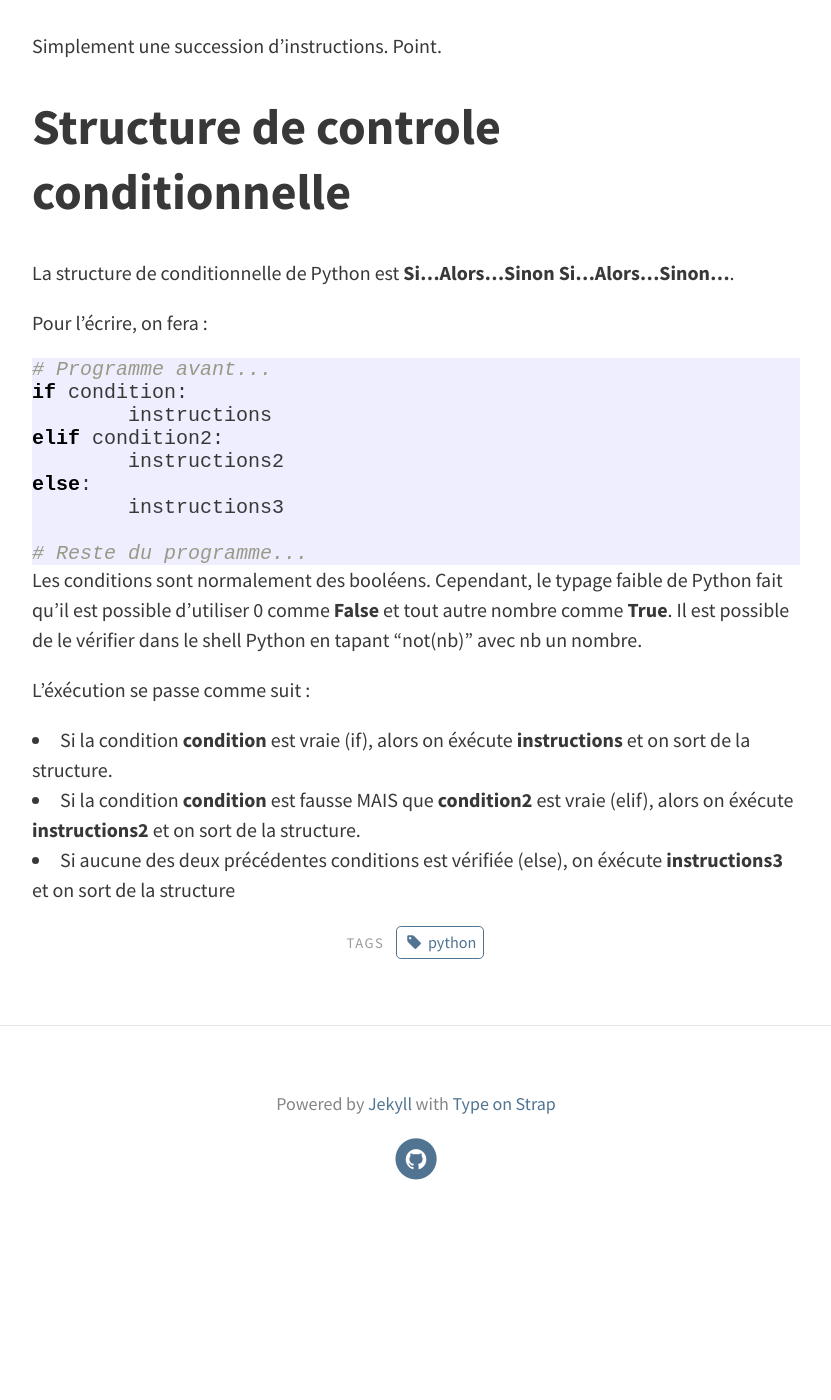
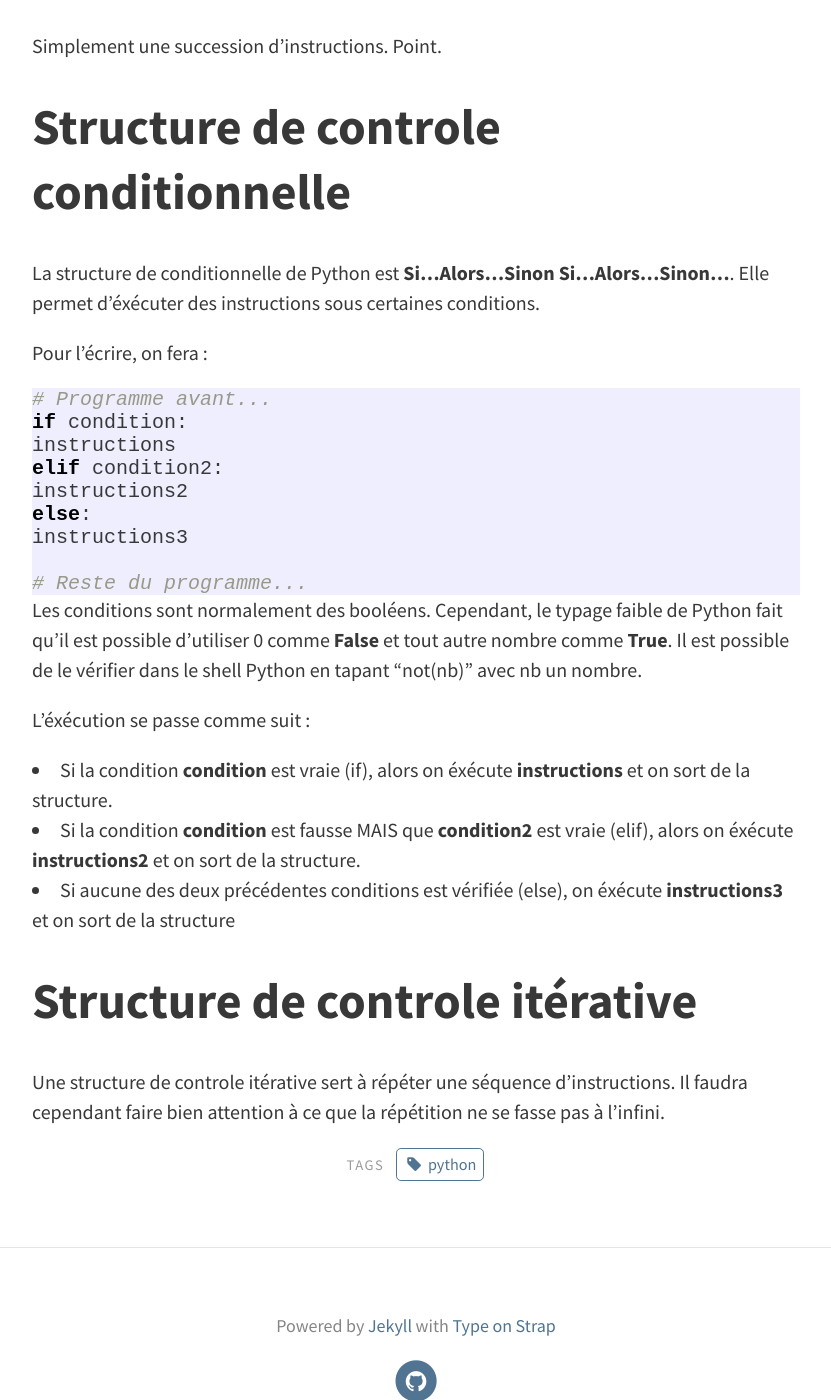
Before and after one commit to ALavault/alavault.github.io, a Jekyll site: the page built from _posts/2017-11-24-Python-3.markdown, in a window 1280 px wide and 1400 px high, scrolled down 746 px. Shown: the whole window, without its empty margins (224-1055 px from the left). Built offline with Jekyll 4.4.1, drawn with Linux system fonts in a browser that asks for light colours; before the commit the page ends 2011 px from its top, so only the background shows below that.

Commit message:
back online

```diff
--- a/_posts/2017-11-24-Python-3.markdown
+++ b/_posts/2017-11-24-Python-3.markdown
@@ -20,7 +20,7 @@ Simplement une succession d'instructions. Point.
 
 # Structure de controle conditionnelle
 
-La structure de conditionnelle de Python est **Si...Alors...Sinon Si...Alors...Sinon...**.
+La structure de conditionnelle de Python est **Si...Alors...Sinon Si...Alors...Sinon...**. Elle permet d'éxécuter des instructions sous certaines conditions.
 
 Pour l'écrire, on fera :
 
@@ -28,11 +28,11 @@ Pour l'écrire, on fera :
 {% highlight python %}
 # Programme avant...
 if condition:
-	instructions
+instructions
 elif condition2:
-	instructions2
+instructions2
 else:
-	instructions3
+instructions3
 
 # Reste du programme...
 {% endhighlight %}
@@ -44,3 +44,7 @@ L'éxécution se passe comme suit :
 * Si la condition **condition** est vraie (if), alors on éxécute **instructions** et on sort de la structure.
 * Si la condition **condition** est fausse MAIS que **condition2** est vraie (elif), alors on éxécute **instructions2** et on sort de la structure.
 * Si aucune des deux précédentes conditions est vérifiée (else), on éxécute **instructions3** et on sort de la structure
+
+# Structure de controle itérative
+
+Une structure de controle itérative sert à répéter une séquence d'instructions. Il faudra cependant faire bien attention à ce que la répétition ne se fasse pas à l'infini.
```
